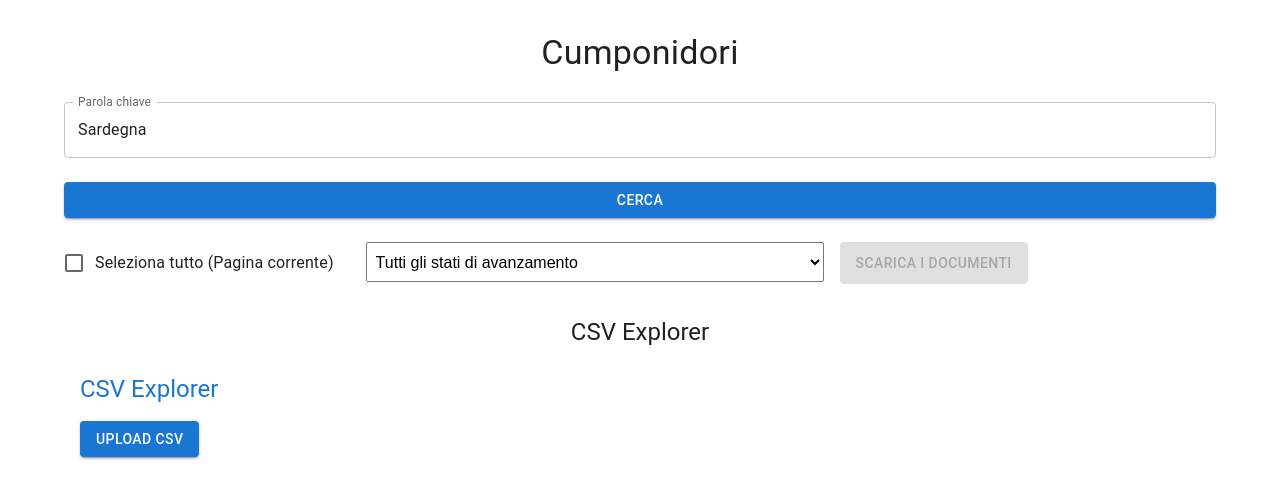
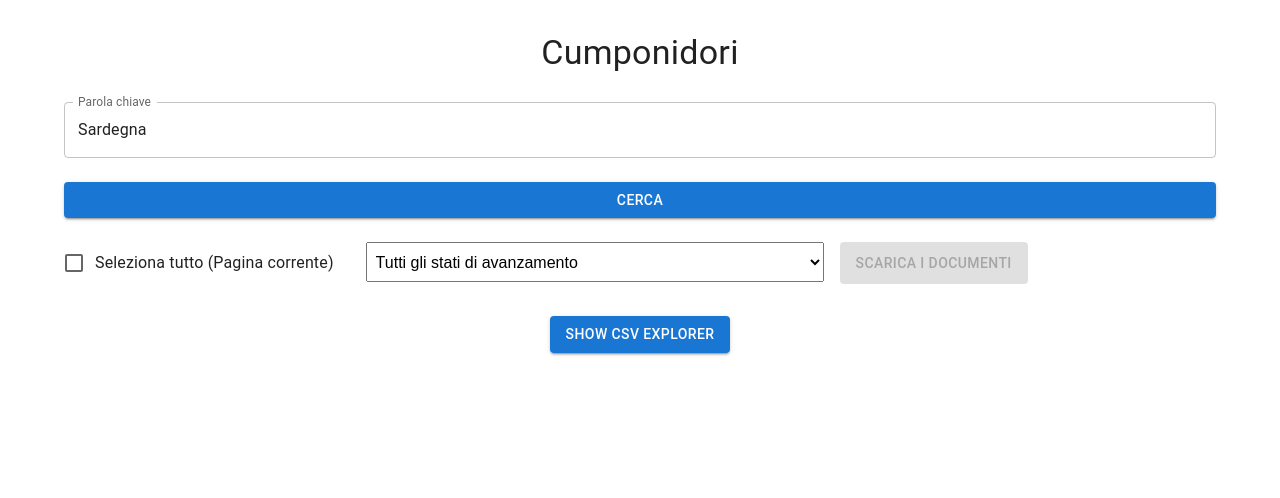
Before and after one commit to dusterbloom/cumponidori, a React (Vite) app: page / in a window 1280 px wide. Shown: the top 498 px of the page. Built offline with nearby package versions, Linux system fonts and the light colour scheme.

Commit message:
Toggle for CSV explorer

```diff
--- a/src/App.jsx
+++ b/src/App.jsx
@@ -1,19 +1,33 @@
-import React, { useState } from 'react';
-import { Container, Typography, Box, Alert, CircularProgress, FormControlLabel, Checkbox, Button } from '@mui/material';
-import SearchForm from './components/SearchForm';
-import ResultsTable from './components/ResultsTable';
-import CSVExplorer from './components/CSVExplorer';
-import { searchProjects, getProcedureLinks, getDocumentLinks, getDocumentDownloadUrl } from './api';
-import axios from 'axios'; // We'll use a local axios instance for downloads too.
+import React, { useState } from "react";
+import {
+  Container,
+  Typography,
+  Box,
+  Alert,
+  CircularProgress,
+  FormControlLabel,
+  Checkbox,
+  Button,
+} from "@mui/material";
+import SearchForm from "./components/SearchForm";
+import ResultsTable from "./components/ResultsTable";
+import CSVExplorer from "./components/CSVExplorer";
+import {
+  searchProjects,
+  getProcedureLinks,
+  getDocumentLinks,
+  getDocumentDownloadUrl,
+} from "./api";
+import axios from "axios"; // We'll use a local axios instance for downloads too.
 
 const STATUS_OPTIONS = [
-  'Valutazione preliminare',
-  'Verifica di Ottemperanza',
-  'Valutazione Impatto Ambientale',
-  'Valutazione Impatto Ambientale (PNIEC-PNRR)',
-  'Verifica di Assoggettabilità a VIA',
-  'Provvedimento Unico in materia Ambientale (PNIEC-PNRR)',
-  'Definizione contenuti SIA (PNIEC-PNRR)'
+  "Valutazione preliminare",
+  "Verifica di Ottemperanza",
+  "Valutazione Impatto Ambientale",
+  "Valutazione Impatto Ambientale (PNIEC-PNRR)",
+  "Verifica di Assoggettabilità a VIA",
+  "Provvedimento Unico in materia Ambientale (PNIEC-PNRR)",
+  "Definizione contenuti SIA (PNIEC-PNRR)",
 ];
 
 const App = () => {
@@ -23,21 +37,24 @@ const App = () => {
   const [error, setError] = useState(null);
   const [page, setPage] = useState(1);
   const [totalPages, setTotalPages] = useState(1);
-  const [currentKeyword, setCurrentKeyword] = useState('');
-  const [statusFilter, setStatusFilter] = useState('all');
+  const [currentKeyword, setCurrentKeyword] = useState("");
+  const [statusFilter, setStatusFilter] = useState("all");
 
   // For selection + downloads
   const [selectedProjects, setSelectedProjects] = useState([]);
   const [downloadingDocuments, setDownloadingDocuments] = useState(false);
 
+  // CSV EXPLORER
+  const [showCSVExplorer, setShowCSVExplorer] = useState(false);
+
   // Single Axios instance for large/slow downloads: no short timeout
   const downloadClient = axios.create({
     baseURL: import.meta.env.PROD
-      ? 'https://cumponidori.onrender.com'
-      : 'http://localhost:3005',
+      ? "https://cumponidori.onrender.com"
+      : "http://localhost:3005",
     // Remove or greatly increase the default timeout:
     timeout: 120000, // 2 minutes, or remove it entirely
-    headers: { 'Content-Type': 'application/json' },
+    headers: { "Content-Type": "application/json" },
   });
 
   // Perform search
@@ -71,7 +88,6 @@ const App = () => {
     performSearch(currentKeyword, 1, newStatus); // Reset to page 1
   };
 
-
   const handlePageChange = (newPage) => {
     if (currentKeyword) {
       performSearch(currentKeyword, newPage, statusFilter);
@@ -80,15 +96,13 @@ const App = () => {
 
   // "Select all" checkbox
   const handleSelectAll = (checked) => {
-    setSelectedProjects(checked ? results.map(project => project.id) : []);
+    setSelectedProjects(checked ? results.map((project) => project.id) : []);
   };
 
   // Individual project checkbox
   const handleSelectProject = (projectId, checked) => {
-    setSelectedProjects(prev =>
-      checked
-        ? [...prev, projectId]
-        : prev.filter(id => id !== projectId)
+    setSelectedProjects((prev) =>
+      checked ? [...prev, projectId] : prev.filter((id) => id !== projectId)
     );
   };
 
@@ -108,7 +122,7 @@ const App = () => {
 
     try {
       for (const projectId of selectedProjects) {
-        const project = results?.find(p => p?.id === projectId);
+        const project = results?.find((p) => p?.id === projectId);
         if (!project) {
           console.warn(`Project ${projectId} not found in results`);
           continue;
@@ -124,7 +138,7 @@ const App = () => {
           const documents = await getDocumentLinks(procedureUrl);
 
           for (const doc of documents) {
-            const filename = doc?.filename || 'document.pdf';
+            const filename = doc?.filename || "document.pdf";
             const downloadUrl = doc?.downloadUrl;
 
             if (!downloadUrl) {
@@ -135,8 +149,8 @@ const App = () => {
             try {
               console.log(`Downloading document: ${filename}`);
 
-              const iframe = document.createElement('iframe');
-              iframe.style.display = 'none';
+              const iframe = document.createElement("iframe");
+              iframe.style.display = "none";
               document.body.appendChild(iframe);
 
               // Use the helper function here
@@ -148,17 +162,17 @@ const App = () => {
                 }
               }, 5000);
 
-              await new Promise(resolve => setTimeout(resolve, 1500));
+              await new Promise((resolve) => setTimeout(resolve, 1500));
             } catch (e) {
-              console.error('Error downloading document:', e);
+              console.error("Error downloading document:", e);
             }
           }
         }
       }
 
-      console.log('Download process completed');
+      console.log("Download process completed");
     } catch (e) {
-      console.error('Error while downloading documents:', e);
+      console.error("Error while downloading documents:", e);
       setError(`Error while downloading: ${e.message}`);
     } finally {
       setDownloadingDocuments(false);
@@ -166,7 +180,6 @@ const App = () => {
   };
 
   const displayedResults = results;
-
 
   return (
     <Container maxWidth="lg" sx={{ py: 4 }}>
@@ -177,11 +190,14 @@ const App = () => {
       <SearchForm onSearch={handleSearch} />
 
       {/* Single Status Filter up here */}
-      <Box sx={{ mb: 2, display: 'flex', gap: 2 }}>
+      <Box sx={{ mb: 2, display: "flex", gap: 2 }}>
         <FormControlLabel
           control={
             <Checkbox
-              checked={selectedProjects.length === displayedResults.length && displayedResults.length > 0}
+              checked={
+                selectedProjects.length === displayedResults.length &&
+                displayedResults.length > 0
+              }
               onChange={(e) => handleSelectAll(e.target.checked)}
             />
           }
@@ -191,11 +207,13 @@ const App = () => {
         <select
           value={statusFilter}
           onChange={handleStatusFilterChange}
-          style={{ height: '40px', fontSize: '16px', padding: '5px' }}
+          style={{ height: "40px", fontSize: "16px", padding: "5px" }}
         >
           <option value="all">Tutti gli stati di avanzamento</option>
           {STATUS_OPTIONS.map((s) => (
-            <option key={s} value={s}>{s}</option>
+            <option key={s} value={s}>
+              {s}
+            </option>
           ))}
         </select>
 
@@ -205,7 +223,7 @@ const App = () => {
           disabled={!selectedProjects.length || downloadingDocuments}
           onClick={handleDownloadDocuments}
         >
-          {downloadingDocuments ? 'Downloading...' : 'Scarica i documenti'}
+          {downloadingDocuments ? "Downloading..." : "Scarica i documenti"}
         </Button>
       </Box>
 
@@ -221,13 +239,6 @@ const App = () => {
         </Alert>
       )}
 
-      <Box sx={{ mt: 4 }}>
-        <Typography variant="h5" align="center" gutterBottom>
-          CSV Explorer
-        </Typography>
-        <CSVExplorer />
-      </Box>
-
       {/* Results */}
       {!loading && !error && displayedResults.length > 0 && (
         <ResultsTable
@@ -242,9 +253,24 @@ const App = () => {
 
       {/* No results message */}
       {!loading && !error && results.length === 0 && currentKeyword && (
-        <Alert severity="info">
-         Nudda. Intenda chircare mellus.
-        </Alert>
+        <Alert severity="info">Nudda. Intenda chircare mellus.</Alert>
+      )}
+
+      {/* Toggle Button for CSV Explorer */}
+      <Box sx={{ mt: 4, textAlign: "center" }}>
+        <Button
+          variant="contained"
+          onClick={() => setShowCSVExplorer((prev) => !prev)}
+        >
+          {showCSVExplorer ? "Hide CSV Explorer" : "Show CSV Explorer"}
+        </Button>
+      </Box>
+
+      {/* Conditionally render the CSV Explorer */}
+      {showCSVExplorer && (
+        <Box sx={{ mt: 4 }}>
+          <CSVExplorer />
+        </Box>
       )}
     </Container>
   );
```
